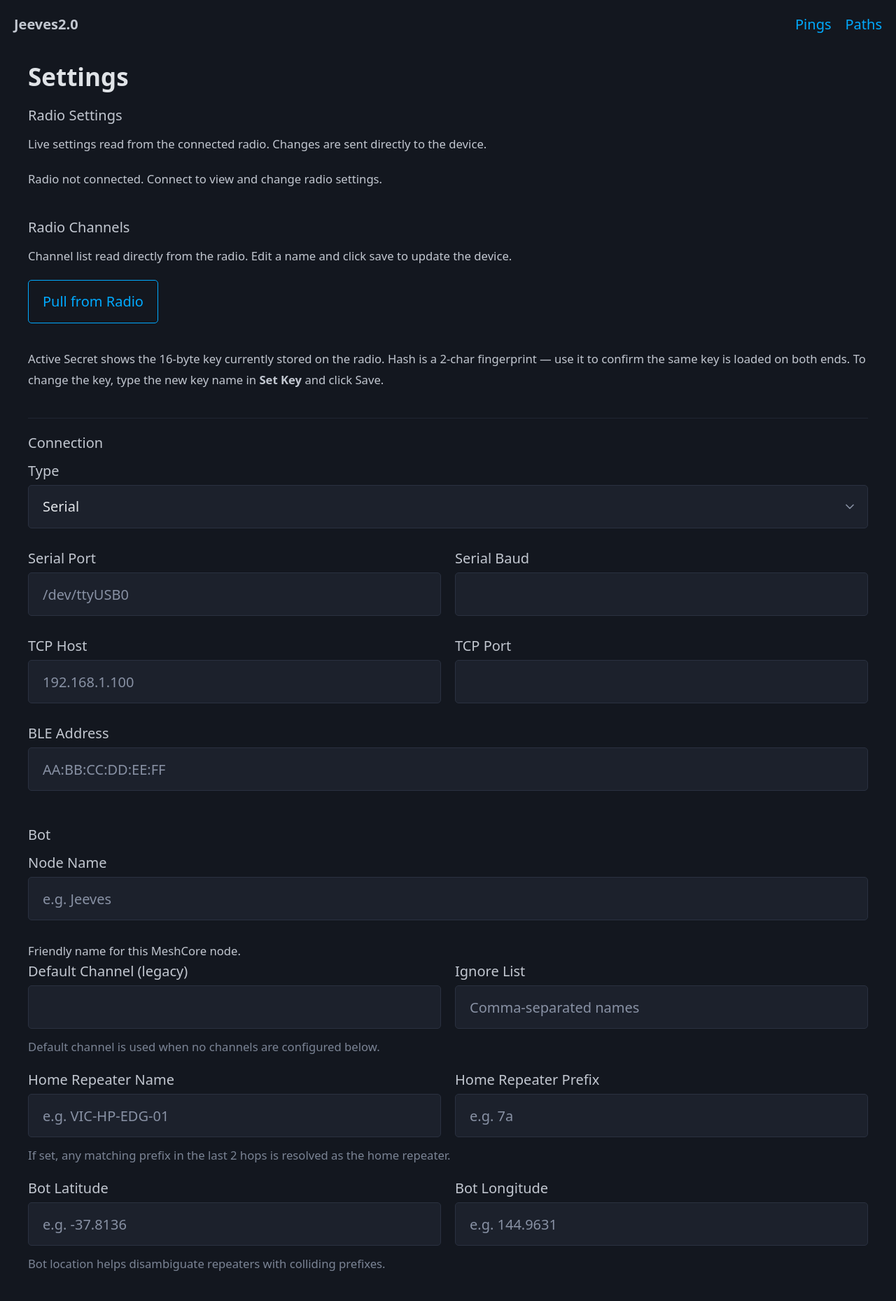
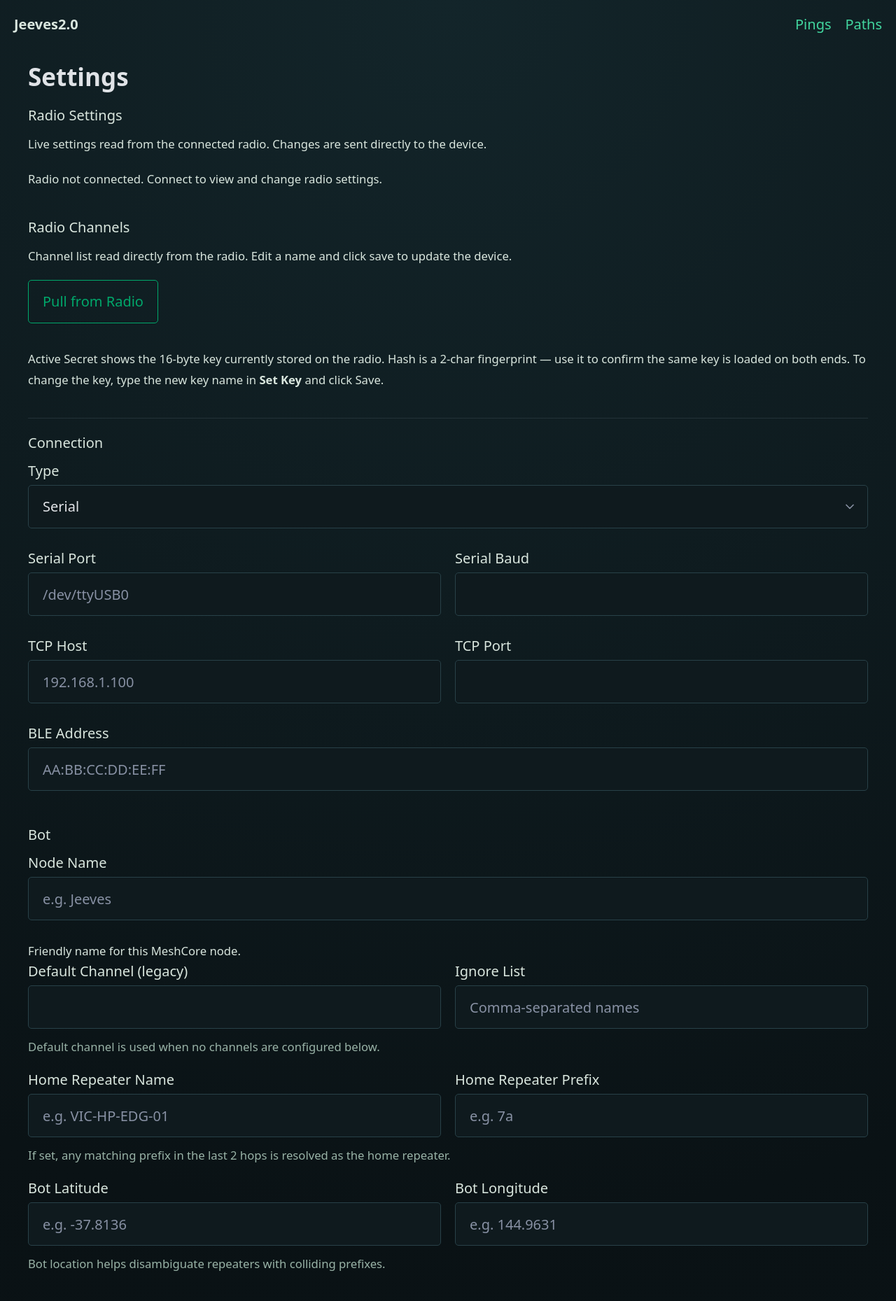
Before and after one commit to nasticmc/jeeves, a Python web app: template src/meshcore_pathbot/web/templates/settings.html in a window 1280 px wide. Shown: the top 1859 px of the page at 70% size. Run offline with Jinja, Linux system fonts and the light colour scheme; the template is opened without the code that fills it, so the values that code supplies are empty; some libraries are stand-ins or nearby versions.

Commit message:
Refresh UI with EastMesh-inspired dark theme

```diff
--- a/src/meshcore_pathbot/web/static/css/style.css
+++ b/src/meshcore_pathbot/web/static/css/style.css
@@ -1,4 +1,46 @@
 /* MeshCore PathBot - Custom Styles */
+
+/* EastMesh-inspired theme overrides */
+:root[data-theme="dark"] {
+    --pico-background-color: #0a1215;
+    --pico-color: #d9e6de;
+    --pico-muted-color: #99b3a7;
+    --pico-muted-border-color: #233238;
+    --pico-primary: #00a86b;
+    --pico-primary-hover: #00bf78;
+    --pico-primary-focus: rgba(0, 168, 107, 0.25);
+    --pico-primary-inverse: #04110b;
+    --pico-secondary: #1b2b31;
+    --pico-secondary-hover: #243841;
+    --pico-card-background-color: #101b20;
+    --pico-card-border-color: #1f3137;
+    --pico-form-element-background-color: #0f1a1e;
+    --pico-form-element-border-color: #284148;
+}
+
+body {
+    background: radial-gradient(circle at top, #13252a 0%, #0a1215 40%, #070d10 100%);
+}
+
+nav.container-fluid,
+footer.container {
+    border-color: #1f3137;
+}
+
+a,
+[role="link"] {
+    color: #42d69f;
+}
+
+a:hover,
+[role="link"]:hover {
+    color: #64e7b6;
+}
+
+button.secondary,
+[role="button"].secondary {
+    border-color: #2d474f;
+}
 
 /* Status indicators */
 .status-dot {
```
